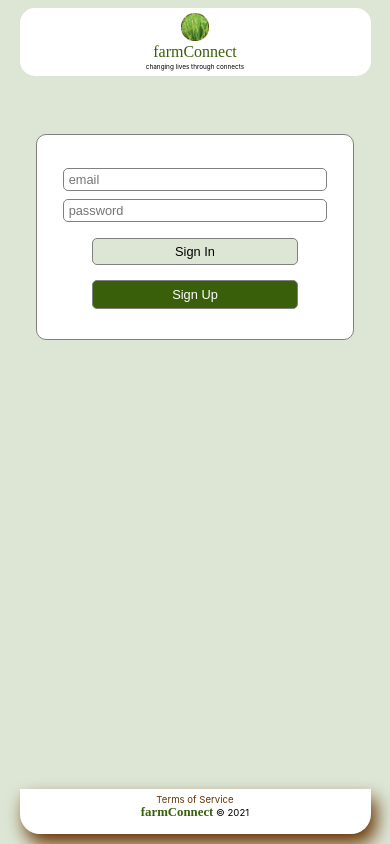
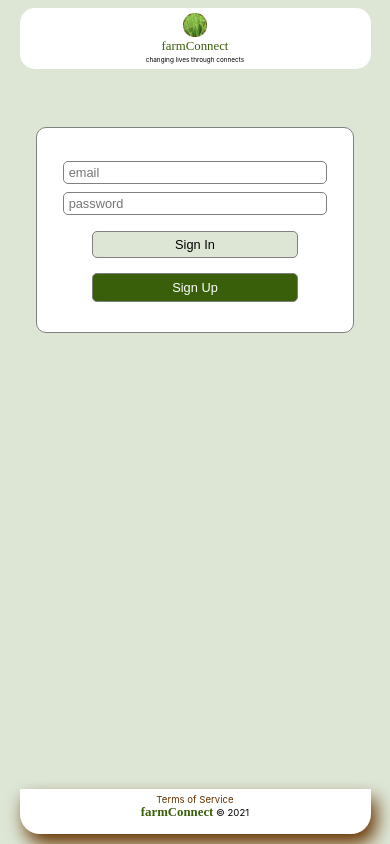
Before and after one commit to coula3/farm-connect, a React (Create React App) app in the folder farm-connect-frontend/: page / in a window 390 px wide. Built offline with nearby package versions, Linux system fonts and the light colour scheme.

Commit message:
refactor AppHeader for shorter vh

```diff
--- a/farm-connect-frontend/src/components/AppHeader/AppHeader.css
+++ b/farm-connect-frontend/src/components/AppHeader/AppHeader.css
@@ -48,12 +48,12 @@
     }
 
     #logo-img {
-        height: 1.75rem;
-        width: 1.75rem;
+        height: 1.5rem;
+        width: 1.5rem;
     }
 
     #name-div {
-        font-size: 1rem;
+        font-size: 0.8rem;
     }
 
     .AppHeader-main-div span {
```
